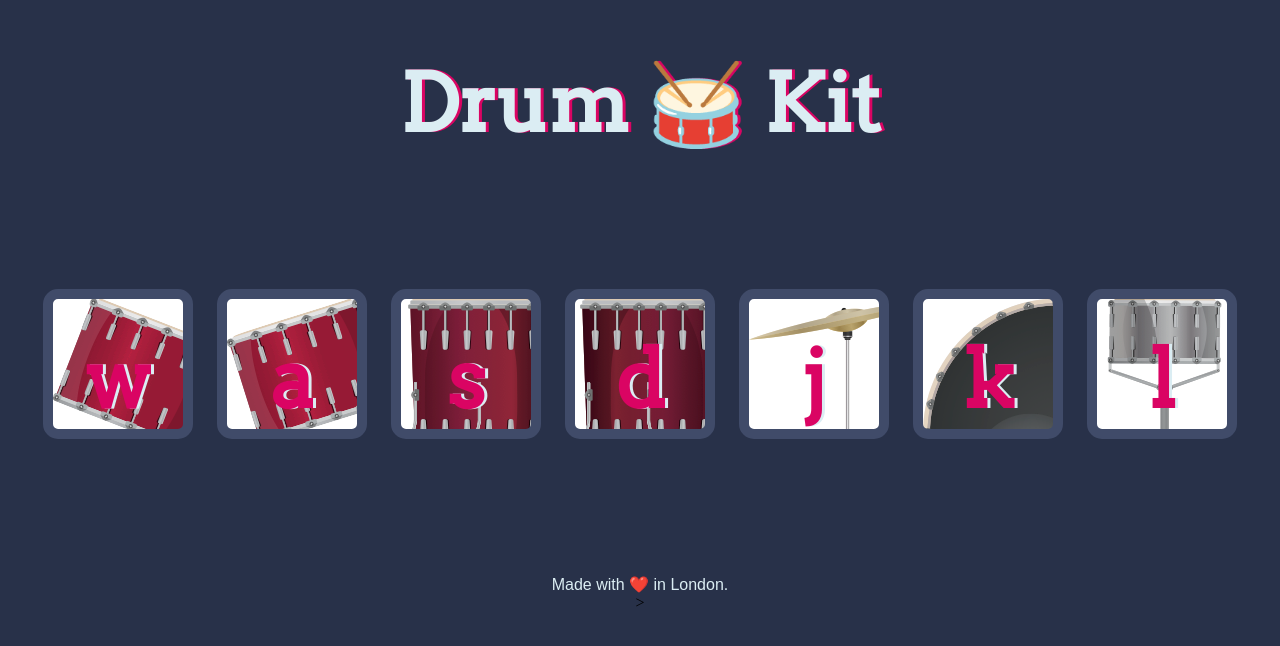
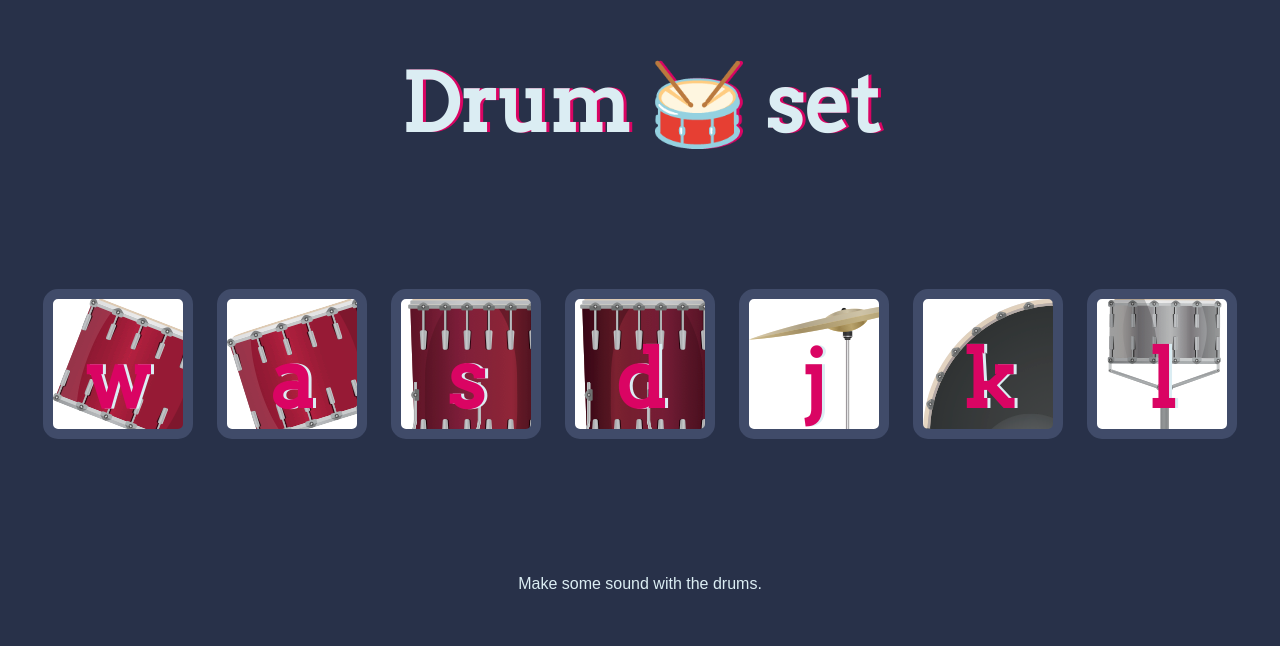
Before and after one commit to idhayadhulla/Drumsplay, a plain HTML site: page index.html in a window 1280 px wide. Drawn offline with Linux system fonts and the light colour scheme.

Commit message:
Update index.html
updated

```diff
--- a/index.html
+++ b/index.html
@@ -3,14 +3,14 @@
 
 <head>
   <meta charset="utf-8">
-  <title>Drum Kit</title>
+  <title>Drums Play</title>
   <link rel="stylesheet" href="styles.css">
   <link href="https://fonts.googleapis.com/css?family=Arvo" rel="stylesheet">
 </head>
 
 <body>
 
-  <h1 id="title">Drum 🥁 Kit</h1>
+  <h1 id="title">Drum 🥁 set</h1>
   <div class="set">
     <button class="w drum">w</button>
     <button class="a drum">a</button>
@@ -23,9 +23,9 @@
 
 
   <footer>
-    Made with ❤️ in London.
+    Make some sound with the drums.
   </footer>
-  <script src="index.js" type="text/javascript"></script>  >
+  <script src="index.js" type="text/javascript"></script>
 </body>
 
 </html>
```
